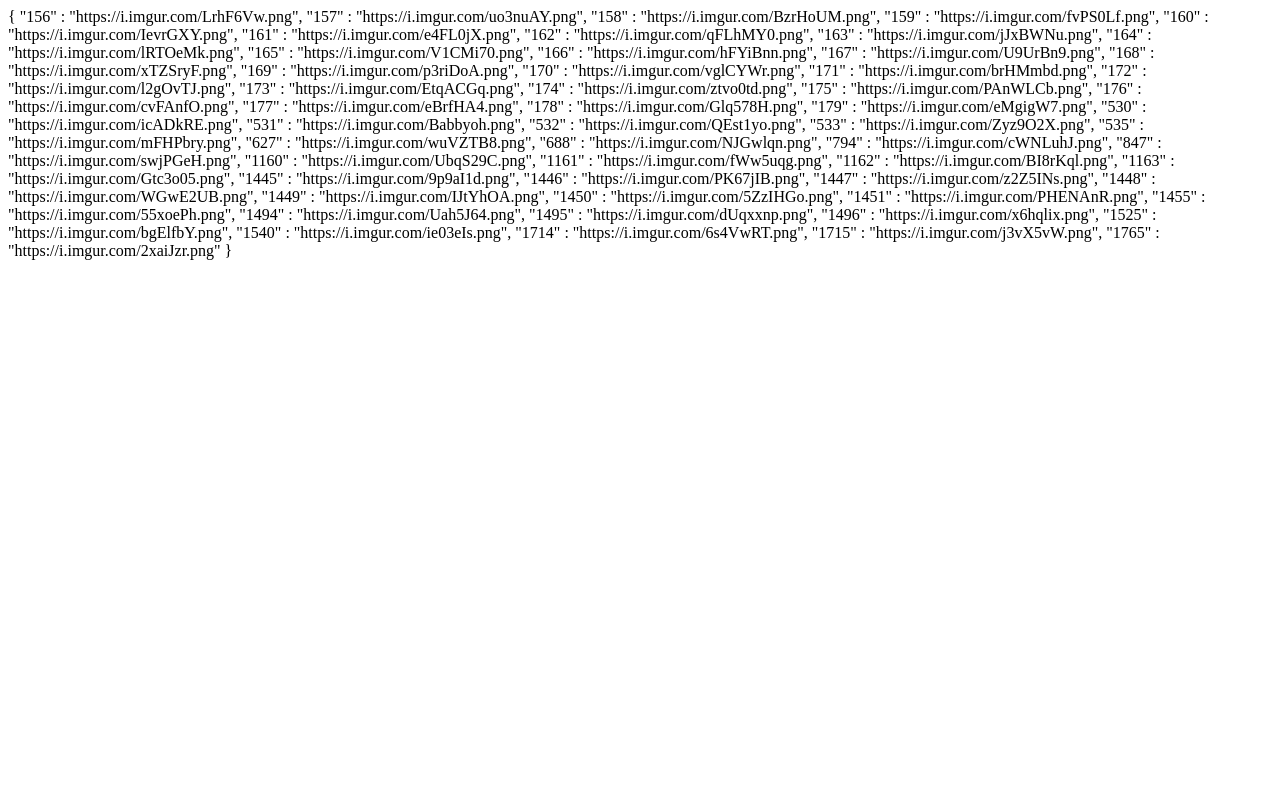
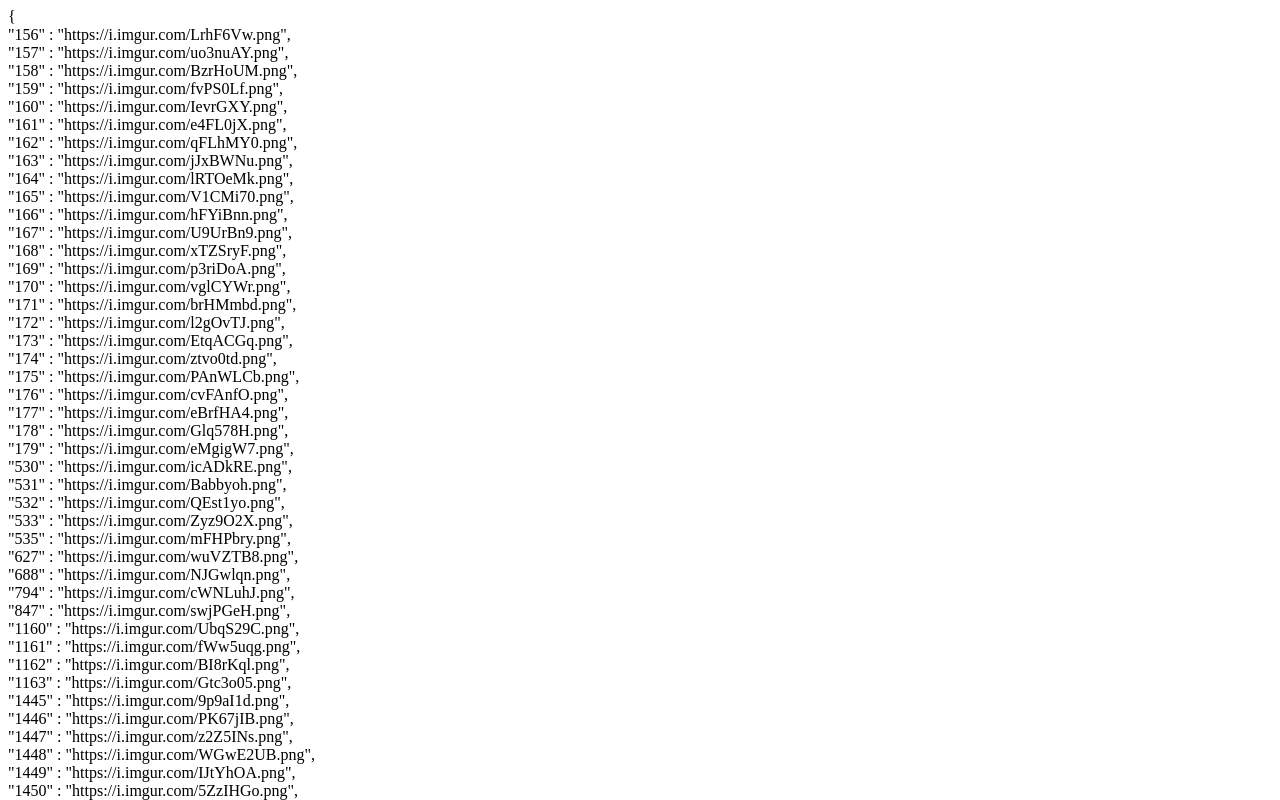
Before and after one commit to AivinXJ/smashgg-bh-images, a plain HTML site: page index.html in a window 1280 px wide. Shown: the top 800 px of the page. Drawn offline with Linux system fonts and the light colour scheme.

Commit message:
Update index.html

```diff
--- a/index.html
+++ b/index.html
@@ -2,59 +2,113 @@
 <title>Brawlhalla Legend Images</title>
 <body>
 {
+<BR>
     "156" : "https://i.imgur.com/LrhF6Vw.png",
+<BR>
     "157" : "https://i.imgur.com/uo3nuAY.png",
+<BR>
     "158" : "https://i.imgur.com/BzrHoUM.png",
+<BR>
     "159" : "https://i.imgur.com/fvPS0Lf.png",
+<BR>
     "160" : "https://i.imgur.com/IevrGXY.png",
+<BR>
     "161" : "https://i.imgur.com/e4FL0jX.png",
+<BR>
     "162" : "https://i.imgur.com/qFLhMY0.png",
+<BR>
     "163" : "https://i.imgur.com/jJxBWNu.png",
+<BR>
     "164" : "https://i.imgur.com/lRTOeMk.png",
+<BR>
     "165" : "https://i.imgur.com/V1CMi70.png",
+<BR>
     "166" : "https://i.imgur.com/hFYiBnn.png",
+<BR>
     "167" : "https://i.imgur.com/U9UrBn9.png",
+<BR>
     "168" : "https://i.imgur.com/xTZSryF.png",
+<BR>
     "169" : "https://i.imgur.com/p3riDoA.png",
+<BR>
     "170" : "https://i.imgur.com/vglCYWr.png",
+<BR>
     "171" : "https://i.imgur.com/brHMmbd.png",
+<BR>
     "172" : "https://i.imgur.com/l2gOvTJ.png",
+<BR>
     "173" : "https://i.imgur.com/EtqACGq.png",
+<BR>
     "174" : "https://i.imgur.com/ztvo0td.png",
+<BR>
     "175" : "https://i.imgur.com/PAnWLCb.png",
+<BR>
     "176" : "https://i.imgur.com/cvFAnfO.png",
+<BR>
     "177" : "https://i.imgur.com/eBrfHA4.png",
+<BR>
     "178" : "https://i.imgur.com/Glq578H.png",
+<BR>
     "179" : "https://i.imgur.com/eMgigW7.png",
+<BR>
     "530" : "https://i.imgur.com/icADkRE.png",
+<BR>
     "531" : "https://i.imgur.com/Babbyoh.png",
+<BR>
     "532" : "https://i.imgur.com/QEst1yo.png",
+<BR>
     "533" : "https://i.imgur.com/Zyz9O2X.png",
+<BR>
     "535" : "https://i.imgur.com/mFHPbry.png",
+<BR>
     "627" : "https://i.imgur.com/wuVZTB8.png",
+<BR>
     "688" : "https://i.imgur.com/NJGwlqn.png",
+<BR>
     "794" : "https://i.imgur.com/cWNLuhJ.png",
+<BR>
     "847" : "https://i.imgur.com/swjPGeH.png",
+<BR>
     "1160" : "https://i.imgur.com/UbqS29C.png",
+<BR>
     "1161" : "https://i.imgur.com/fWw5uqg.png",
+<BR>
     "1162" : "https://i.imgur.com/BI8rKql.png",
+<BR>
     "1163" : "https://i.imgur.com/Gtc3o05.png",
+<BR>
     "1445" : "https://i.imgur.com/9p9aI1d.png",
+<BR>
     "1446" : "https://i.imgur.com/PK67jIB.png",
+<BR>
     "1447" : "https://i.imgur.com/z2Z5INs.png",
+<BR>
     "1448" : "https://i.imgur.com/WGwE2UB.png",
+<BR>
     "1449" : "https://i.imgur.com/IJtYhOA.png",
+<BR>
     "1450" : "https://i.imgur.com/5ZzIHGo.png",
+<BR>
     "1451" : "https://i.imgur.com/PHENAnR.png",
+<BR>
     "1455" : "https://i.imgur.com/55xoePh.png",
+<BR>
     "1494" : "https://i.imgur.com/Uah5J64.png",
+<BR>
     "1495" : "https://i.imgur.com/dUqxxnp.png",
+<BR>
     "1496" : "https://i.imgur.com/x6hqlix.png",
+<BR>
     "1525" : "https://i.imgur.com/bgElfbY.png",
+<BR>
     "1540" : "https://i.imgur.com/ie03eIs.png",
+<BR>
     "1714" : "https://i.imgur.com/6s4VwRT.png",
+<BR>
     "1715" : "https://i.imgur.com/j3vX5vW.png",
+<BR>
     "1765" : "https://i.imgur.com/2xaiJzr.png"
+<BR>
 }
 </body>
 </html>
```
